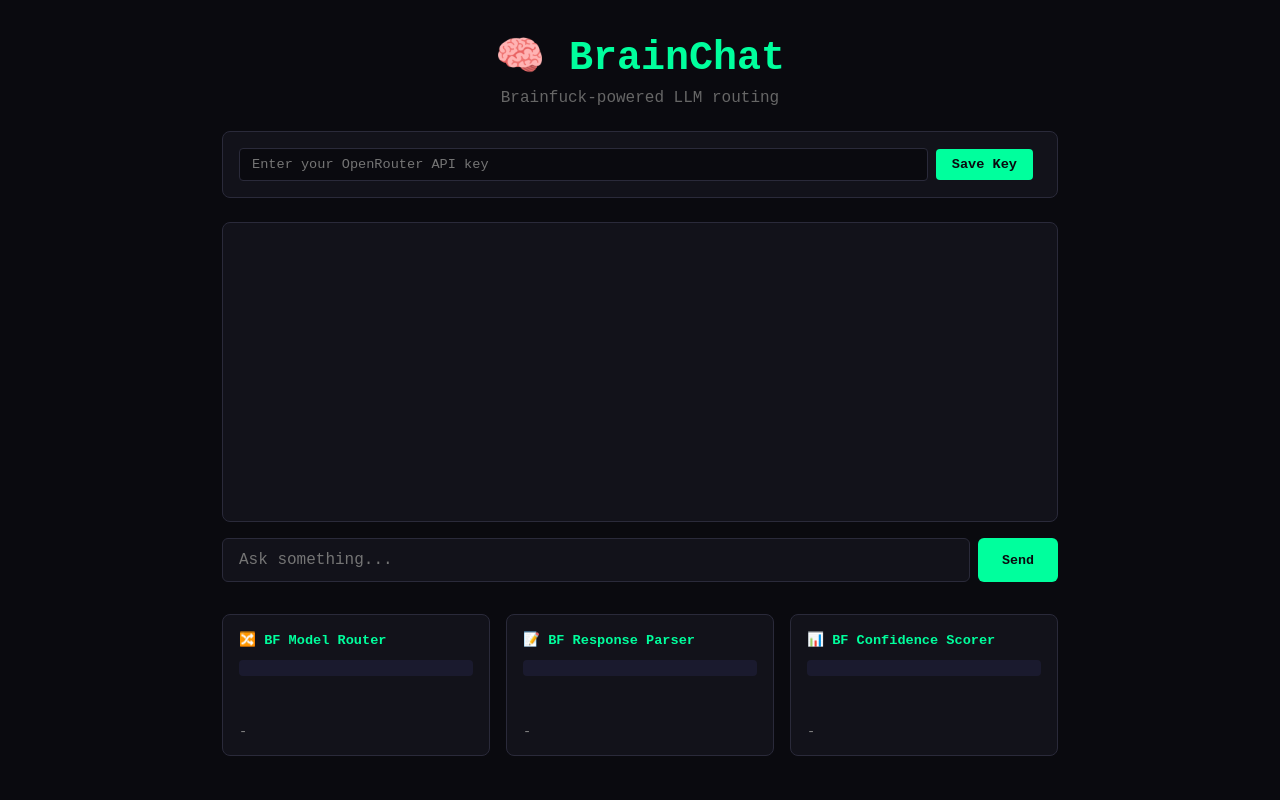
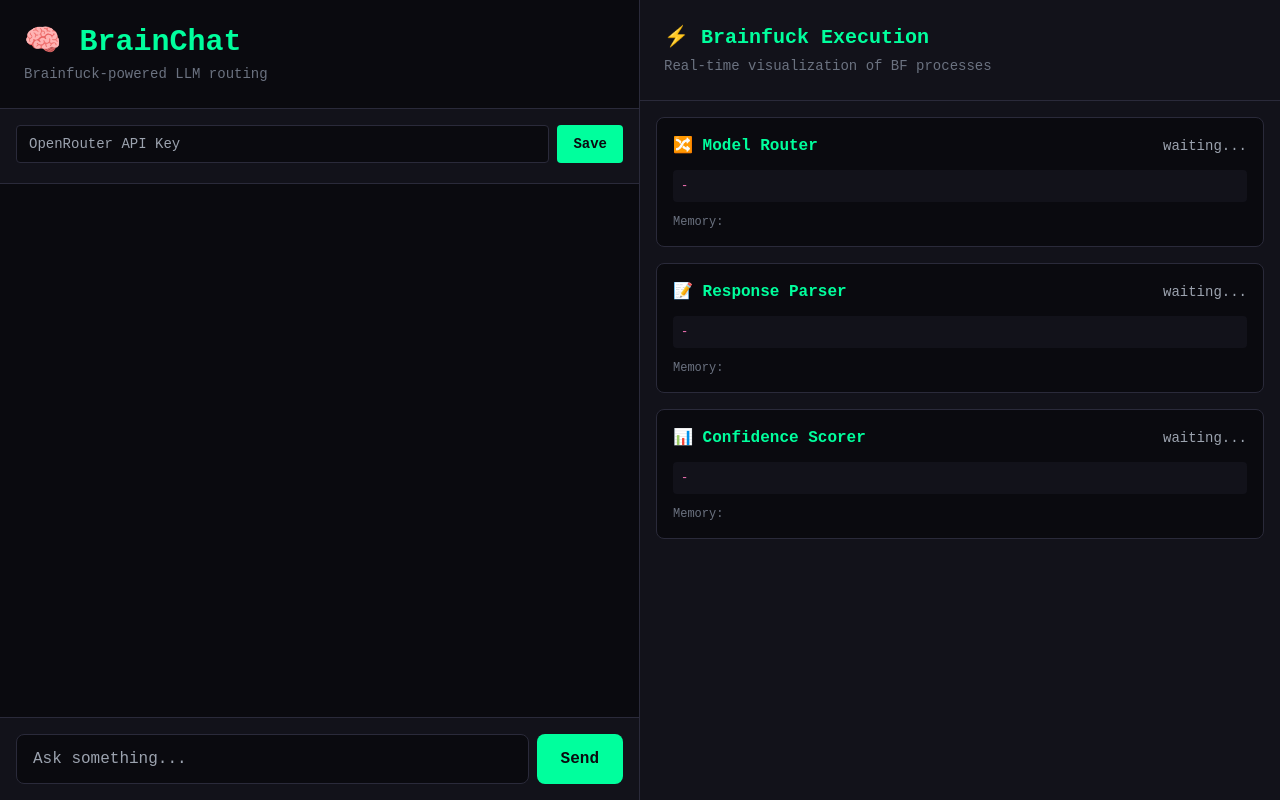
Before and after one commit to abhinxx/brainchat-mvp, a website: page public/index.html in a window 1280 px wide. Drawn offline with nearby package versions, Linux system fonts and the light colour scheme.

Commit message:
Fix UI with Tailwind CDN + split screen layout

```diff
--- a/public/index.html
+++ b/public/index.html
@@ -4,51 +4,121 @@
   <meta charset="UTF-8">
   <meta name="viewport" content="width=device-width, initial-scale=1.0">
   <title>BrainChat</title>
-  <link rel="stylesheet" href="/style.css">
+  <script src="https://cdn.tailwindcss.com"></script>
+  <script>
+    tailwind.config = {
+      theme: {
+        extend: {
+          colors: {
+            bg: '#0a0a0f',
+            surface: '#12121a',
+            border: '#2a2a3a',
+            accent: '#00ff9d',
+          },
+          fontFamily: {
+            mono: ['SF Mono', 'Fira Code', 'monospace'],
+          }
+        }
+      }
+    }
+  </script>
+  <style>
+    .tape-cell { min-width: 28px; }
+    .bf-code::-webkit-scrollbar { height: 4px; }
+    .bf-code::-webkit-scrollbar-thumb { background: #2a2a3a; border-radius: 2px; }
+  </style>
 </head>
-<body>
-  <div class="container">
-    <header>
-      <h1>🧠 BrainChat</h1>
-      <p class="subtitle">Brainfuck-powered LLM routing</p>
-    </header>
+<body class="bg-bg text-gray-200 font-mono min-h-screen">
 
-    <div class="api-key-section" id="apiKeySection">
-      <input type="password" id="apiKeyInput" placeholder="Enter your OpenRouter API key">
-      <button id="saveKeyBtn">Save Key</button>
-      <span class="key-status" id="keyStatus"></span>
+  <!-- SPLIT LAYOUT -->
+  <div class="flex h-screen">
+
+    <!-- LEFT: Chat Interface -->
+    <div class="w-1/2 border-r border-border flex flex-col">
+      <header class="p-6 border-b border-border">
+        <h1 class="text-3xl font-bold text-accent">🧠 BrainChat</h1>
+        <p class="text-gray-500 text-sm mt-1">Brainfuck-powered LLM routing</p>
+      </header>
+
+      <div class="p-4 border-b border-border bg-surface">
+        <div class="flex gap-2">
+          <input type="password" id="apiKeyInput" placeholder="OpenRouter API Key"
+                 class="flex-1 px-3 py-2 bg-bg border border-border rounded text-sm focus:border-accent focus:outline-none">
+          <button id="saveKeyBtn" class="px-4 py-2 bg-accent text-bg font-bold rounded text-sm hover:bg-green-400">Save</button>
+        </div>
+        <span id="keyStatus" class="text-xs text-accent mt-1 block"></span>
+      </div>
+
+      <div id="chatBox" class="flex-1 overflow-y-auto p-4 space-y-4"></div>
+
+      <form id="chatForm" class="p-4 border-t border-border bg-surface">
+        <div class="flex gap-2">
+          <input type="text" id="queryInput" placeholder="Ask something..." autocomplete="off" required
+                 class="flex-1 px-4 py-3 bg-bg border border-border rounded-lg focus:border-accent focus:outline-none">
+          <button type="submit" class="px-6 py-3 bg-accent text-bg font-bold rounded-lg hover:bg-green-400 disabled:opacity-50">Send</button>
+        </div>
+      </form>
     </div>
 
-    <main>
-      <div class="chat-box" id="chatBox"></div>
+    <!-- RIGHT: Brainfuck Execution Panel -->
+    <div class="w-1/2 bg-surface flex flex-col overflow-hidden">
+      <header class="p-6 border-b border-border">
+        <h2 class="text-xl font-bold text-accent">⚡ Brainfuck Execution</h2>
+        <p class="text-gray-500 text-sm mt-1">Real-time visualization of BF processes</p>
+      </header>
 
-      <form id="chatForm" class="input-area">
-        <input type="text" id="queryInput" placeholder="Ask something..." autocomplete="off" required>
-        <button type="submit">Send</button>
-      </form>
-    </main>
+      <div class="flex-1 overflow-y-auto p-4 space-y-4">
 
-    <section class="bf-panels">
-      <div class="bf-panel" id="routerPanel">
-        <h3>🔀 BF Model Router</h3>
-        <div class="bf-code" id="routerCode"></div>
-        <div class="tape" id="routerTape"></div>
-        <div class="output" id="routerOutput">-</div>
+        <!-- Router Panel -->
+        <div class="bg-bg border border-border rounded-lg p-4">
+          <div class="flex items-center justify-between mb-3">
+            <h3 class="text-accent font-bold">🔀 Model Router</h3>
+            <span id="routerOutput" class="text-sm text-gray-400">waiting...</span>
+          </div>
+          <div class="bg-surface rounded p-2 mb-3 overflow-x-auto">
+            <code id="routerCode" class="text-xs text-pink-400 bf-code whitespace-nowrap block">-</code>
+          </div>
+          <div class="flex items-center gap-1">
+            <span class="text-xs text-gray-500 mr-2">Memory:</span>
+            <div id="routerTape" class="flex gap-1 overflow-x-auto pb-1"></div>
+          </div>
+        </div>
+
+        <!-- Parser Panel -->
+        <div class="bg-bg border border-border rounded-lg p-4">
+          <div class="flex items-center justify-between mb-3">
+            <h3 class="text-accent font-bold">📝 Response Parser</h3>
+            <span id="parserOutput" class="text-sm text-gray-400">waiting...</span>
+          </div>
+          <div class="bg-surface rounded p-2 mb-3 overflow-x-auto">
+            <code id="parserCode" class="text-xs text-pink-400 bf-code whitespace-nowrap block">-</code>
+          </div>
+          <div class="flex items-center gap-1">
+            <span class="text-xs text-gray-500 mr-2">Memory:</span>
+            <div id="parserTape" class="flex gap-1 overflow-x-auto pb-1"></div>
+          </div>
+        </div>
+
+        <!-- Scorer Panel -->
+        <div class="bg-bg border border-border rounded-lg p-4">
+          <div class="flex items-center justify-between mb-3">
+            <h3 class="text-accent font-bold">📊 Confidence Scorer</h3>
+            <span id="scorerOutput" class="text-sm text-gray-400">waiting...</span>
+          </div>
+          <div class="bg-surface rounded p-2 mb-3 overflow-x-auto">
+            <code id="scorerCode" class="text-xs text-pink-400 bf-code whitespace-nowrap block">-</code>
+          </div>
+          <div class="flex items-center gap-1">
+            <span class="text-xs text-gray-500 mr-2">Memory:</span>
+            <div id="scorerTape" class="flex gap-1 overflow-x-auto pb-1"></div>
+          </div>
+        </div>
+
       </div>
-      <div class="bf-panel" id="parserPanel">
-        <h3>📝 BF Response Parser</h3>
-        <div class="bf-code" id="parserCode"></div>
-        <div class="tape" id="parserTape"></div>
-        <div class="output" id="parserOutput">-</div>
-      </div>
-      <div class="bf-panel" id="scorerPanel">
-        <h3>📊 BF Confidence Scorer</h3>
-        <div class="bf-code" id="scorerCode"></div>
-        <div class="tape" id="scorerTape"></div>
-        <div class="output" id="scorerOutput">-</div>
-      </div>
-    </section>
+    </div>
+
   </div>
+
   <script src="/app.js"></script>
 </body>
 </html>
--- a/public/style.css
+++ /dev/null
@@ -1,229 +0,0 @@
-* { box-sizing: border-box; margin: 0; padding: 0; }
-
-:root {
-  --bg: #0a0a0f;
-  --surface: #12121a;
-  --border: #2a2a3a;
-  --text: #e0e0e0;
-  --accent: #00ff9d;
-  --accent-dim: #00cc7d;
-}
-
-body {
-  font-family: 'SF Mono', 'Fira Code', monospace;
-  background: var(--bg);
-  color: var(--text);
-  min-height: 100vh;
-}
-
-.container {
-  max-width: 900px;
-  margin: 0 auto;
-  padding: 2rem;
-}
-
-header {
-  text-align: center;
-  margin-bottom: 1.5rem;
-}
-
-h1 {
-  font-size: 2.5rem;
-  color: var(--accent);
-}
-
-.subtitle {
-  color: #666;
-  margin-top: 0.5rem;
-}
-
-.api-key-section {
-  display: flex;
-  gap: 0.5rem;
-  align-items: center;
-  margin-bottom: 1.5rem;
-  padding: 1rem;
-  background: var(--surface);
-  border: 1px solid var(--border);
-  border-radius: 8px;
-}
-
-.api-key-section input {
-  flex: 1;
-  padding: 0.5rem 0.75rem;
-  background: var(--bg);
-  border: 1px solid var(--border);
-  border-radius: 4px;
-  color: var(--text);
-  font-family: inherit;
-  font-size: 0.85rem;
-}
-
-.api-key-section button {
-  padding: 0.5rem 1rem;
-  background: var(--accent);
-  color: var(--bg);
-  border: none;
-  border-radius: 4px;
-  font-family: inherit;
-  font-weight: bold;
-  cursor: pointer;
-  font-size: 0.85rem;
-}
-
-.key-status {
-  font-size: 0.8rem;
-  color: var(--accent);
-}
-
-.chat-box {
-  background: var(--surface);
-  border: 1px solid var(--border);
-  border-radius: 8px;
-  height: 300px;
-  overflow-y: auto;
-  padding: 1rem;
-  margin-bottom: 1rem;
-}
-
-.message {
-  margin-bottom: 1rem;
-  padding: 0.75rem;
-  border-radius: 6px;
-}
-
-.message.user {
-  background: #1a1a2e;
-  border-left: 3px solid var(--accent);
-}
-
-.message.assistant {
-  background: #0f0f1a;
-  border-left: 3px solid #666;
-}
-
-.message .meta {
-  font-size: 0.75rem;
-  color: #666;
-  margin-bottom: 0.5rem;
-}
-
-.message .emoji {
-  font-size: 1.5rem;
-  margin: 0.5rem 0;
-}
-
-.message .confidence {
-  font-size: 0.8rem;
-  color: var(--accent);
-}
-
-.input-area {
-  display: flex;
-  gap: 0.5rem;
-}
-
-.input-area input {
-  flex: 1;
-  padding: 0.75rem 1rem;
-  background: var(--surface);
-  border: 1px solid var(--border);
-  border-radius: 6px;
-  color: var(--text);
-  font-family: inherit;
-  font-size: 1rem;
-}
-
-.input-area input:focus {
-  outline: none;
-  border-color: var(--accent);
-}
-
-.input-area button {
-  padding: 0.75rem 1.5rem;
-  background: var(--accent);
-  color: var(--bg);
-  border: none;
-  border-radius: 6px;
-  font-family: inherit;
-  font-weight: bold;
-  cursor: pointer;
-}
-
-.input-area button:hover {
-  background: var(--accent-dim);
-}
-
-.input-area button:disabled {
-  opacity: 0.5;
-  cursor: not-allowed;
-}
-
-.bf-panels {
-  display: grid;
-  grid-template-columns: repeat(3, 1fr);
-  gap: 1rem;
-  margin-top: 2rem;
-}
-
-.bf-panel {
-  background: var(--surface);
-  border: 1px solid var(--border);
-  border-radius: 8px;
-  padding: 1rem;
-}
-
-.bf-panel h3 {
-  font-size: 0.85rem;
-  color: var(--accent);
-  margin-bottom: 0.75rem;
-}
-
-.bf-code {
-  font-size: 0.7rem;
-  color: #ff6b6b;
-  background: #1a1a2e;
-  padding: 0.5rem;
-  border-radius: 4px;
-  overflow-x: auto;
-  white-space: nowrap;
-  margin-bottom: 0.5rem;
-  max-height: 40px;
-}
-
-.tape {
-  display: flex;
-  gap: 2px;
-  overflow-x: auto;
-  padding: 0.5rem 0;
-  min-height: 32px;
-}
-
-.tape .cell {
-  min-width: 24px;
-  height: 24px;
-  background: #1a1a2e;
-  border: 1px solid var(--border);
-  display: flex;
-  align-items: center;
-  justify-content: center;
-  font-size: 0.7rem;
-  color: #888;
-}
-
-.tape .cell.active {
-  border-color: var(--accent);
-  color: var(--accent);
-}
-
-.output {
-  margin-top: 0.5rem;
-  font-size: 0.85rem;
-  color: #888;
-}
-
-@media (max-width: 700px) {
-  .bf-panels {
-    grid-template-columns: 1fr;
-  }
-}
```
Also changed, not shown: public/app.js (+34 -17 lines), vercel.json.
